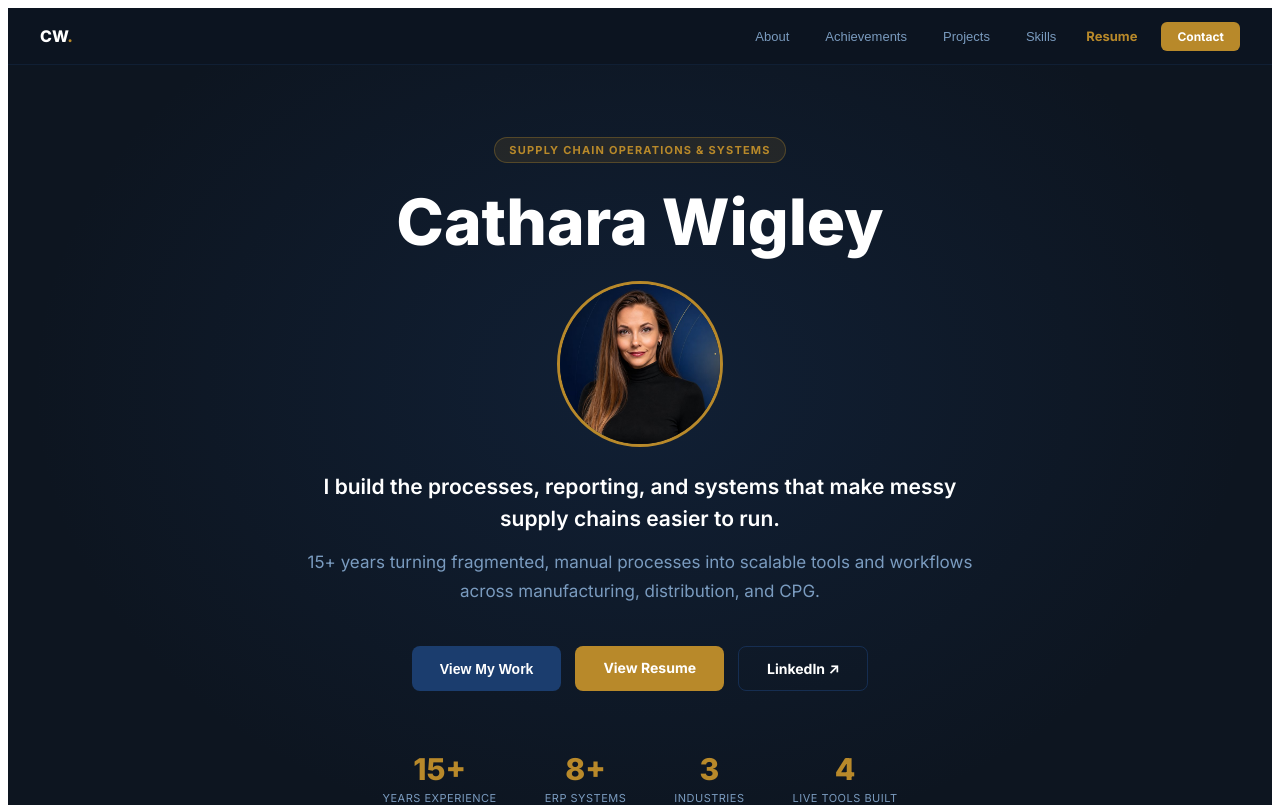
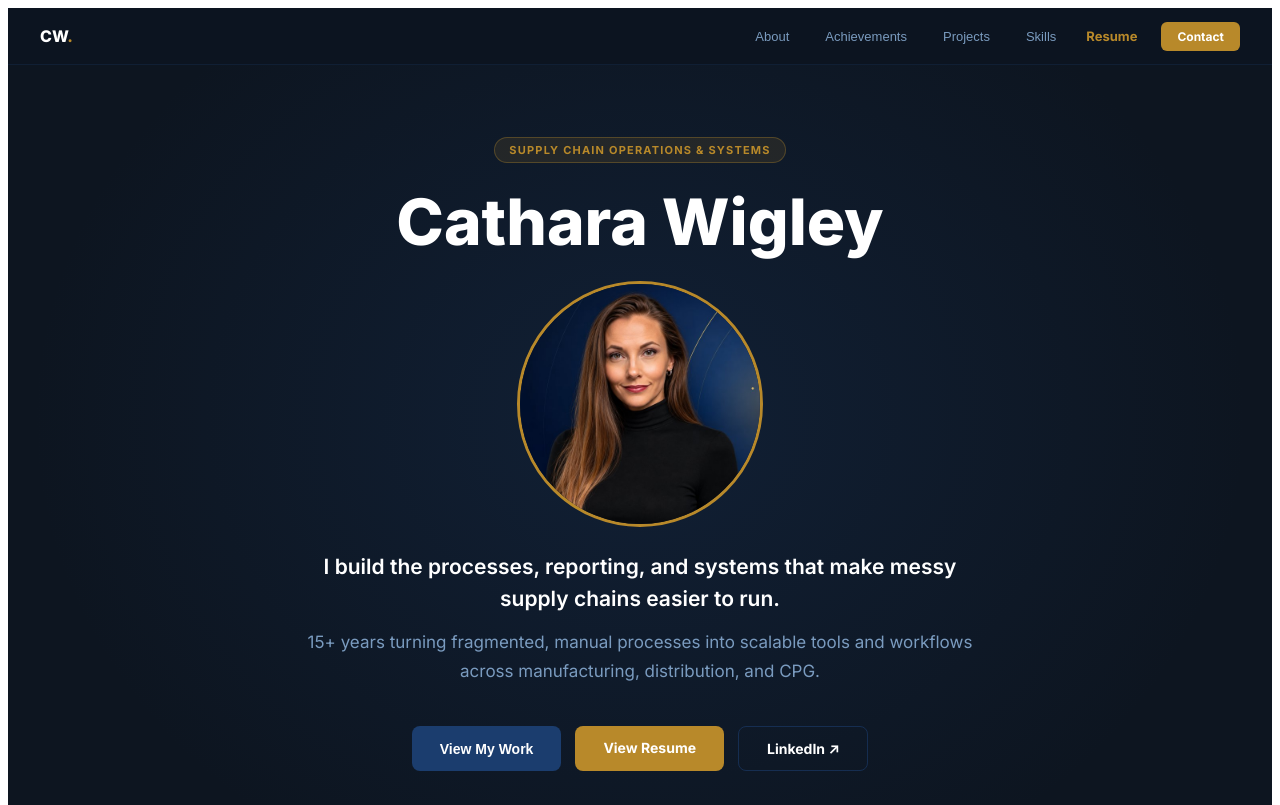
Before and after one commit to catharamelissa/portfolio, a React (Vite) app: page / in a window 1280 px wide. Shown: the top 805 px of the page. Built offline with nearby package versions, Linux system fonts and the light colour scheme.

Commit message:
Enlarge headshot to 240px
Updated headshot image size for better visibility.

```diff
--- a/src/App.jsx
+++ b/src/App.jsx
@@ -77,7 +77,7 @@ export default function App() {
           <h1 style={{ fontSize: "clamp(38px, 6vw, 64px)", fontWeight: 800, color: "#fff", margin: "0 0 16px", lineHeight: 1.1 }}>
             Cathara Wigley
           </h1>
-          <img src="/headshot.jpg" alt="Cathara Wigley" style={{ width: 160, height: 160, borderRadius: "50%", objectFit: "cover", objectPosition: "center top", border: `3px solid ${GOLD}`, display: "block", margin: "24px auto" }} />
+          <img src="/headshot.jpg" alt="Cathara Wigley" style={{ width: 240, height: 240, borderRadius: "50%", objectFit: "cover", objectPosition: "center top", border: `3px solid ${GOLD}`, display: "block", margin: "24px auto" }} />
           <p style={{ fontSize: "clamp(16px, 2.2vw, 21px)", color: "#fff", fontWeight: 600, lineHeight: 1.5, margin: "0 0 14px" }}>
             I build the processes, reporting, and systems that make messy supply chains easier to run.
           </p>
```
